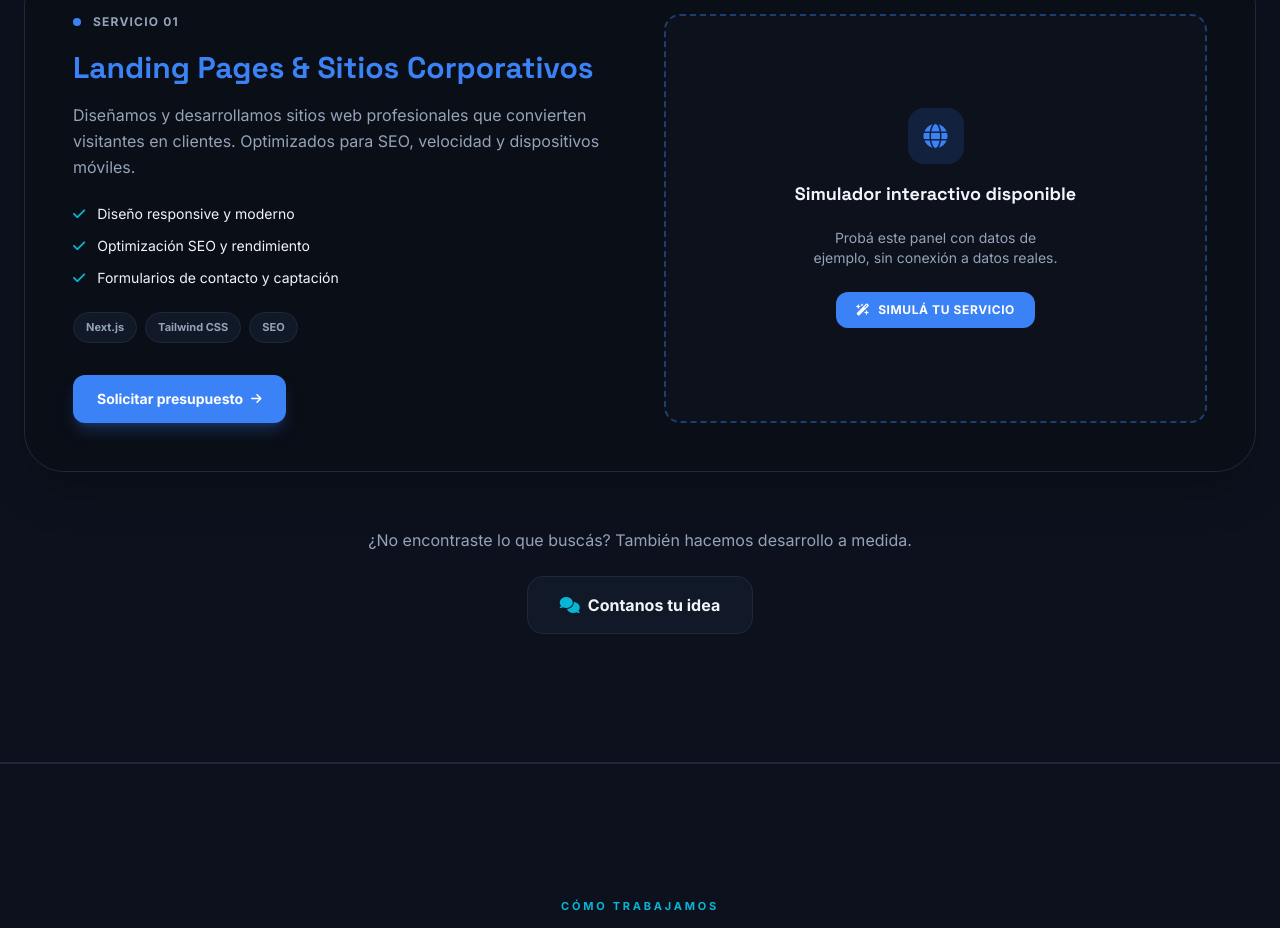
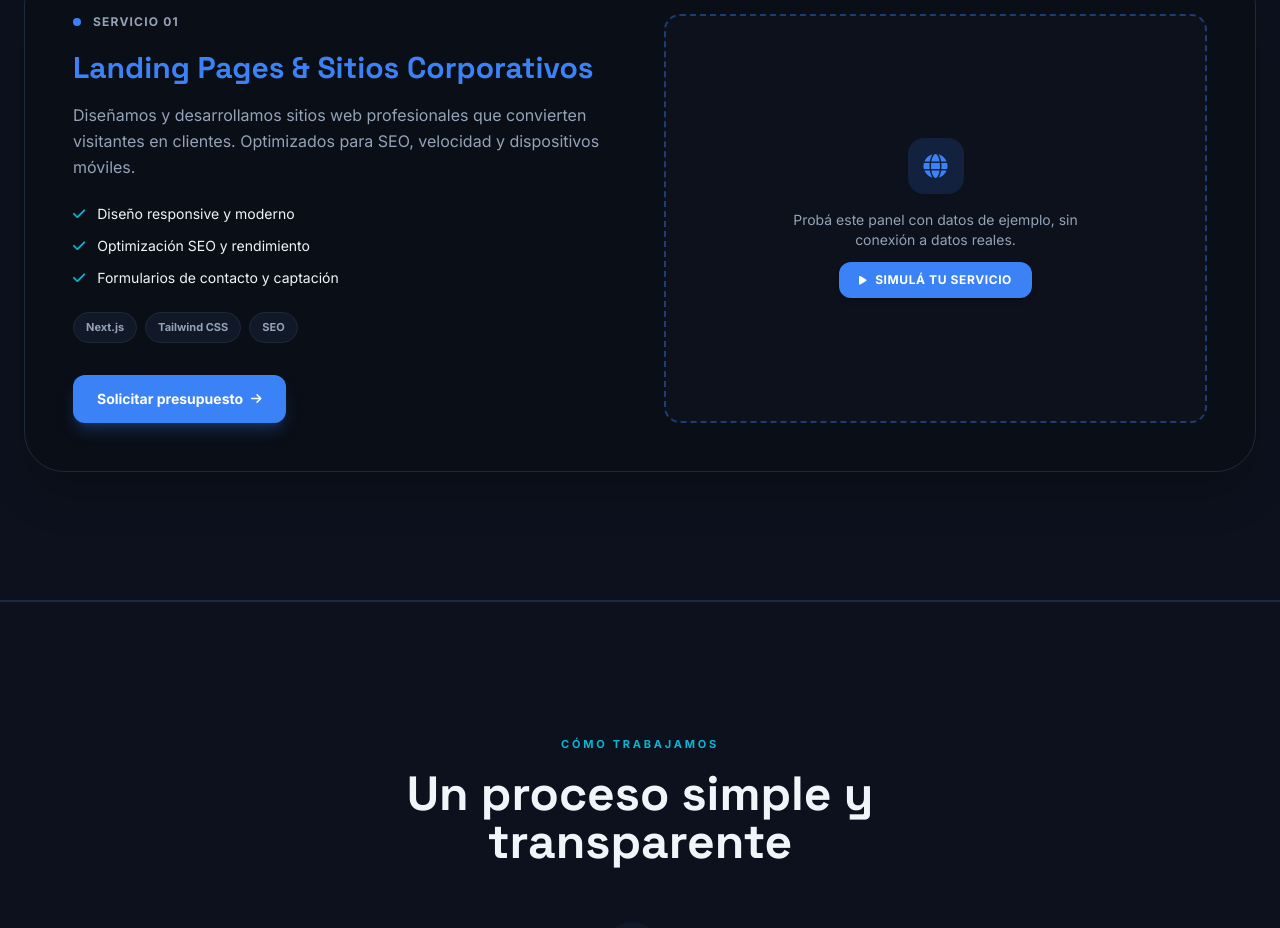
Before and after one commit to LinkinCode26/linkincode, a React (Vite) app in the folder client/: page / in a window 1280 px wide. Shown: the part 2285-3213 px from the top of the page. Built offline with nearby package versions, Linux system fonts and the light colour scheme.

Commit message:
feat: add api simulator

```diff
--- /dev/null
+++ b/client/src/components/ApiSimulatorContent.jsx
@@ -0,0 +1,150 @@
+import { useState, useRef, useEffect } from "react";
+import useLanguage from "../hooks/useLanguage";
+import { apiEndpoints } from "../data/mock/apiEndpoints";
+
+const METHOD_STYLES = {
+  GET: "bg-brand/15 text-brand border-brand/30",
+  POST: "bg-accent/15 text-accent border-accent/30",
+  DELETE: "bg-red-500/15 text-red-400 border-red-500/30",
+  PUT: "bg-amber-500/15 text-amber-400 border-amber-500/30",
+};
+
+function statusColor(status) {
+  if (status >= 200 && status < 300) return "text-emerald-400";
+  if (status >= 400 && status < 500) return "text-amber-400";
+  if (status >= 500) return "text-red-400";
+  return "text-mute";
+}
+
+export const ApiSimulatorContent = () => {
+  const { t } = useLanguage();
+  const [selectedId, setSelectedId] = useState(apiEndpoints[0].id);
+  const [loading, setLoading] = useState(false);
+  const [result, setResult] = useState(null);
+  const timeoutRef = useRef(null);
+
+  // Limpieza del temporizador al desmontar el componente
+  useEffect(() => {
+    return () => {
+      if (timeoutRef.current) clearTimeout(timeoutRef.current);
+    };
+  }, []);
+
+  const selectedEndpoint = apiEndpoints.find((e) => e.id === selectedId);
+
+  const handleSend = () => {
+    if (timeoutRef.current) clearTimeout(timeoutRef.current);
+
+    setLoading(true);
+    setResult(null);
+
+    // Piso mínimo de 450ms para percibir la animación de carga
+    const fakeDelay = Math.max(selectedEndpoint.responseTimeMs * 4, 450);
+
+    timeoutRef.current = setTimeout(() => {
+      setResult(selectedEndpoint);
+      setLoading(false);
+    }, fakeDelay);
+  };
+
+  return (
+    <div className="flex flex-col gap-5 py-2">
+      <div>
+        <label className="block text-xs font-bold uppercase tracking-wider text-mute mb-2">
+          {t("solutions.simulator.api.chooseEndpoint")}
+        </label>
+        <div className="flex flex-col gap-2">
+          {apiEndpoints.map((endpoint) => {
+            const isActive = endpoint.id === selectedId;
+            const methodClass =
+              METHOD_STYLES[endpoint.method] ?? "bg-surface text-mute border-line";
+            return (
+              <button
+                key={endpoint.id}
+                type="button"
+                onClick={() => {
+                  setSelectedId(endpoint.id);
+                  setResult(null);
+                }}
+                className={`flex items-center gap-3 px-4 py-3 rounded-xl border text-left transition-colors cursor-pointer ${
+                  isActive
+                    ? "border-brand bg-surface"
+                    : "border-line bg-surface/40 hover:border-brand/40"
+                }`}
+              >
+                <span className={`text-[11px] font-bold px-2 py-1 rounded-md border ${methodClass}`}>
+                  {endpoint.method}
+                </span>
+                <span className="text-sm text-ink font-medium">{endpoint.path}</span>
+              </button>
+            );
+          })}
+        </div>
+      </div>
+
+      <button
+        type="button"
+        onClick={handleSend}
+        disabled={loading}
+        className="self-start inline-flex items-center gap-2 px-5 py-2.5 rounded-xl font-bold text-xs uppercase tracking-wider text-white bg-brand hover:opacity-90 transition-all disabled:opacity-50 cursor-pointer"
+      >
+        <i className="fas fa-paper-plane" aria-hidden="true" />
+        {loading ? t("solutions.simulator.api.sending") : t("solutions.simulator.api.send")}
+      </button>
+
+      <div className="rounded-xl border border-line bg-surface/60 p-4 min-h-[220px]">
+        {loading && (
+          <div className="flex flex-col items-center justify-center h-full py-10 gap-3 text-mute">
+            <i className="fas fa-circle-notch fa-spin text-xl" aria-hidden="true" />
+            <span className="text-xs uppercase tracking-wider font-bold">
+              {t("solutions.simulator.api.waiting")}
+            </span>
+          </div>
+        )}
+
+        {!loading && !result && (
+          <div className="flex flex-col items-center justify-center h-full py-10 text-mute text-sm text-center">
+            {t("solutions.simulator.api.placeholder")}
+          </div>
+        )}
+
+        {!loading && result && (
+          <div className="flex flex-col gap-3">
+            <div className="flex items-center justify-between flex-wrap gap-2">
+              <span className={`text-sm font-bold ${statusColor(result.status)}`}>
+                Status: {result.status}
+              </span>
+              <span className="text-xs text-mute">{result.responseTimeMs} ms</span>
+            </div>
+
+            <div>
+              <p className="text-[11px] font-bold uppercase tracking-wider text-mute mb-1">
+                {t("solutions.simulator.api.headers")}
+              </p>
+              <pre className="text-xs bg-bg border border-line rounded-lg p-3 overflow-x-auto text-mute">
+{Object.entries(result.headers ?? {})
+  .map(([key, value]) => `${key}: ${value}`)
+  .join("\n")}
+              </pre>
+            </div>
+
+            <div>
+              <p className="text-[11px] font-bold uppercase tracking-wider text-mute mb-1">
+                {t("solutions.simulator.api.body")}
+              </p>
+              <pre className="text-xs bg-bg border border-line rounded-lg p-3 overflow-x-auto text-ink">
+{JSON.stringify(result.responseBody, null, 2)}
+              </pre>
+            </div>
+
+            <p className="text-[11px] text-mute italic mt-1">
+              {t("solutions.simulator.api.disclaimer")}
+            </p>
+          </div>
+        )}
+      </div>
+    </div>
+  );
+};
+
+export default ApiSimulatorContent;
--- a/client/src/i18n/translations.js
+++ b/client/src/i18n/translations.js
@@ -176,6 +176,16 @@
       subtitlePlaceholder: "Escribí una breve descripción...",
       ctaLabel: "Texto del botón",
       ctaPlaceholder: "Ej: Empezar ahora",
+      api: {
+        chooseEndpoint: "Elegí un endpoint",
+        send: "Enviar solicitud",
+        sending: "Enviando...",
+        waiting: "Esperando respuesta del servidor...",
+        placeholder: 'Elegí un endpoint y tocá "Enviar solicitud" para ver la respuesta simulada.',
+        headers: "Headers",
+        body: "Body",
+        disclaimer: "Simulación de respuestas — no se conecta a ningún backend real.",
+      },
       stock: {
         units: "u.",
         products: {
@@ -616,6 +626,16 @@
       subtitlePlaceholder: "Write a short description...",
       ctaLabel: "Button text",
       ctaPlaceholder: "E.g: Get started",
+      api: {
+        chooseEndpoint: "Choose an endpoint",
+        send: "Send request",
+        sending: "Sending...",
+        waiting: "Waiting for server response...",
+        placeholder: 'Pick an endpoint and tap "Send request" to see the simulated response.',
+        headers: "Headers",
+        body: "Body",
+        disclaimer: "Simulated responses — not connected to any real backend.",
+      },
       stock: {
         units: "units",
         products: {
--- a/client/src/sections/Solutions.jsx
+++ b/client/src/sections/Solutions.jsx
@@ -7,10 +7,11 @@
 import { SimulatorShell } from "../components/SimulatorShell";
 import { EcommerceSimulatorContent } from "../components/EcommerceSimulatorContent";
 import { DashboardSimulator } from "../components/DashboardSimulator";
- import { FacturacionSimulatorContent } from "../components/FacturacionSimulatorContent";
+import { FacturacionSimulatorContent } from "../components/FacturacionSimulatorContent";
 import { StaffSimulatorContent } from "../components/StaffSimulatorContent";
 import { LandingSimulatorContent } from "../components/LandingSimulatorContent";
 import { StockSimulatorContent } from "../components/StockSimulatorContent";
+import { ApiSimulatorContent } from "../components/ApiSimulatorContent";
 
 function DemoSimulatorContent({ content }) {
   const [simTitle, setSimTitle] = useState("");
@@ -100,10 +101,12 @@
         return <DashboardSimulator />;
       case "stock":
         return <StockSimulatorContent />;
-      case "billing" :
+      case "billing":
         return <FacturacionSimulatorContent />;
       case "staff":
         return <StaffSimulatorContent />;
+      case "api":
+        return <ApiSimulatorContent />;
       default:
         return <DemoSimulatorContent content={content} />;
     }
@@ -178,7 +181,7 @@
               isSimulating ? "grid-cols-1" : "grid-cols-1 lg:grid-cols-2"
             }`}
           >
-            {/* Columna de texto: se oculta por completo mientras se simula */}
+            {/* Columna de información textual (se oculta durante la simulación interactiva) */}
             {!isSimulating && (
               <div className="flex flex-col h-full">
                 <div className="flex items-center gap-3 mb-5">
@@ -220,12 +223,12 @@
                   ))}
                 </div>
 
-                {/* CTA empujado al fondo de la columna con mt-auto */}
+                {/* CTA anclado al pie de la columna */}
                 <div className="mt-auto">
                   <button
                     type="button"
                     onClick={handleRequestQuote}
-                    className={`inline-flex items-center gap-2 px-6 py-3.5 text-white font-bold text-sm rounded-xl transition-all shadow-lg ${accent.button}`}
+                    className={`inline-flex items-center gap-2 px-6 py-3.5 text-white font-bold text-sm rounded-xl transition-all shadow-lg cursor-pointer ${accent.button}`}
                   >
                     {content.cta}{" "}
                     <i
@@ -237,7 +240,7 @@
               </div>
             )}
 
-            {/* Columna / bloque del simulador: ocupa todo el ancho al simular */}
+            {/* Columna / bloque del simulador */}
             <div
               className={`transition-all duration-300 ease-in-out ${
                 isSimulating ? "w-full" : ""
@@ -247,7 +250,7 @@
                 <button
                   type="button"
                   onClick={() => setIsSimulating(false)}
-                  className="mb-4 inline-flex items-center gap-2 text-xs font-bold uppercase tracking-wider text-mute hover:text-ink transition-colors"
+                  className="mb-4 inline-flex items-center gap-2 text-xs font-bold uppercase tracking-wider text-mute hover:text-ink transition-colors cursor-pointer"
                 >
                   <i
                     className="fas fa-arrow-left text-[10px]"
@@ -269,57 +272,64 @@
                       aria-hidden="true"
                     />
                   </div>
+
                   {(() => {
-                    // Validamos si el servicio actual tiene un simulador real asignado
-                    const hasRealSimulator =
-                      activeService.id === "dashboard" ||
-                      activeService.id === "ecommerce" ||
-                      activeService.id === "landing" ||
-                      activeService.id === "stock";
-                      activeService.id === "billing";
-                      activeService.id === "landing" ||
-                      activeService.id === "staff";
-                    const placeholder = hasRealSimulator
-                      ? "solutions.simulatorReady"
-                      : "solutions.comingSoon";
+                    const hasRealSimulator = [
+                      "dashboard",
+                      "ecommerce",
+                      "landing",
+                      "stock",
+                      "billing",
+                      "staff",
+                      "api",
+                    ].includes(activeService.id);
+
+                    if (hasRealSimulator) {
+                      return (
+                        <div className="flex flex-col items-center gap-3">
+                          <p className="text-sm text-mute max-w-xs">
+                            {t("solutions.simulatorReady.description") ??
+                              "Explorá una demo interactiva de este servicio en tiempo real."}
+                          </p>
+                          <button
+                            type="button"
+                            onClick={() => setIsSimulating(true)}
+                            className="inline-flex items-center gap-2 px-5 py-2.5 rounded-xl font-bold text-xs uppercase tracking-wider text-white bg-brand hover:opacity-90 transition-all cursor-pointer shadow-md"
+                          >
+                            <i
+                              className="fas fa-play text-[10px]"
+                              aria-hidden="true"
+                            />
+                            {t("solutions.simulator.simulateTrigger") ?? "Simulá tu servicio"}
+                          </button>
+                        </div>
+                      );
+                    }
+
                     return (
-                      <>
-                        <p className="font-display font-bold text-lg text-ink mb-1">
-                          {t(`${placeholder}.title`)}
+                      <div className="flex flex-col items-center gap-2">
+                        <span className="text-xs font-bold uppercase tracking-wider text-mute px-3 py-1 rounded-full bg-surface border border-line">
+                          {t("solutions.comingSoon.badge") ?? "Próximamente"}
+                        </span>
+                        <p className="text-xs text-mute/80 max-w-xs">
+                          {t("solutions.comingSoon.description") ??
+                            "Estamos diseñando el simulador interactivo para este módulo."}
                         </p>
-                        <p className="text-sm text-mute max-w-65 mx-auto mb-2">
-                          {t(`${placeholder}.description`)}
-                        </p>
-                      </>
+                      </div>
                     );
                   })()}
-                  <button
-                    type="button"
-                    onClick={() => setIsSimulating(true)}
-                    className={`inline-flex items-center gap-2 px-5 py-2.5 rounded-xl font-bold text-xs uppercase tracking-wider text-white transition-all ${accent.button}`}
-                  >
-                    <i className="fas fa-wand-magic-sparkles" />{" "}
-                    {t("solutions.simulator.simulateTrigger")}
-                  </button>
                 </div>
               ) : (
-                <SimulatorShell onExit={() => setIsSimulating(false)}>
+                <SimulatorShell
+                  title={content.heading}
+                  accentColor={activeService.accent}
+                  onClose={() => setIsSimulating(false)}
+                >
                   {renderSimulatorContent()}
                 </SimulatorShell>
               )}
             </div>
           </div>
-        </div>
-
-        <div className="mt-14 text-center">
-          <p className="text-mute mb-6">{t("solutions.moreCta.text")}</p>
-          <a
-            href="#contacto"
-            className="inline-flex items-center gap-2 px-8 py-4 bg-surface border border-line hover:border-brand text-ink font-bold rounded-2xl transition-all"
-          >
-            <i className="fas fa-comments text-accent" aria-hidden="true" />{" "}
-            {t("solutions.moreCta.button")}
-          </a>
         </div>
       </div>
     </section>
```
Also changed, not shown: client/src/data/mock/apiEndpoints.js (+14 -4 lines).
